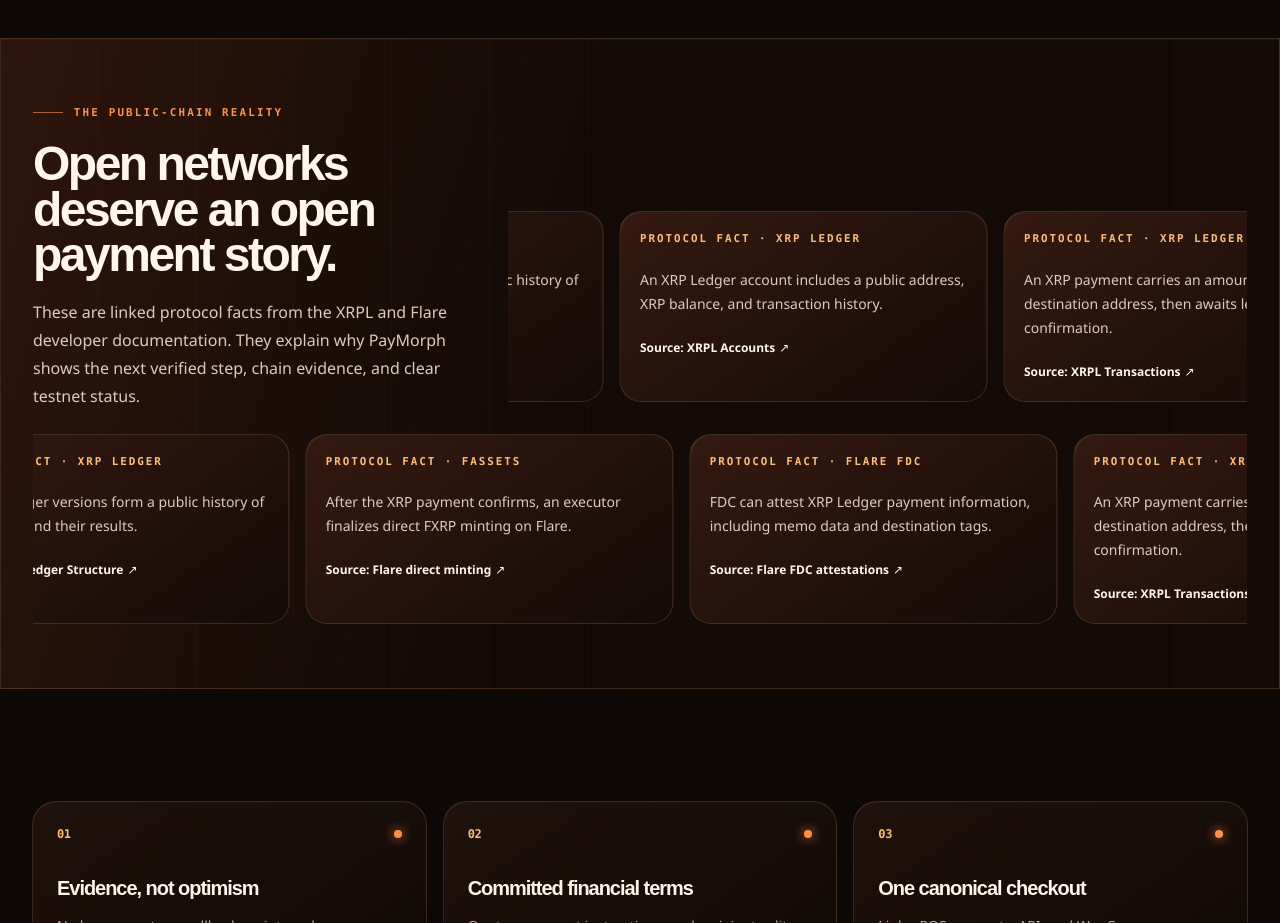
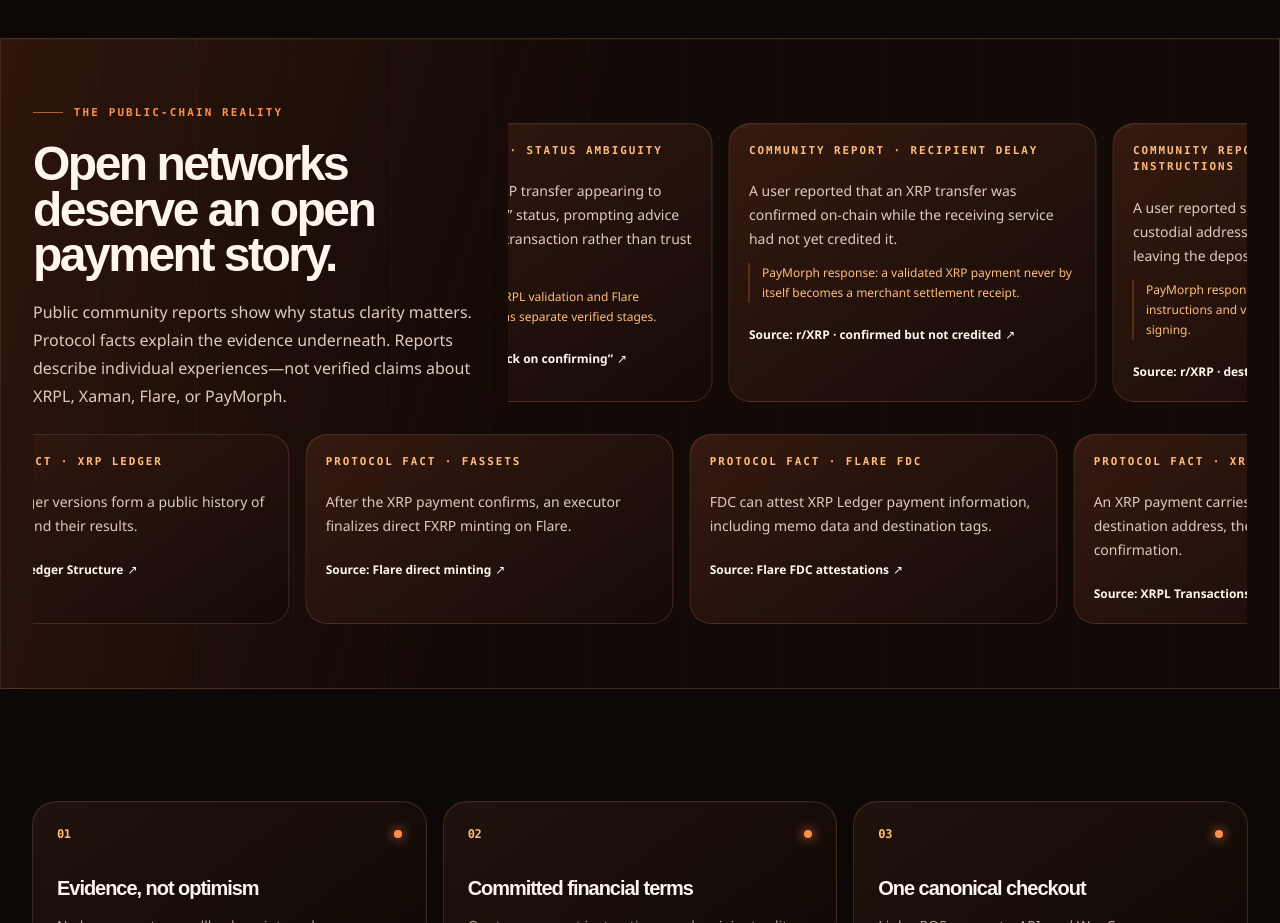
Before and after one commit to ayushsaklani-min/paymorph, a Next.js app in the folder apps/web/: page / in a window 1280 px wide. Shown: the part 1040-1963 px from the top of the page. Built offline with nearby package versions, Linux system fonts and the light colour scheme.

Commit message:
feat: add sourced payment friction reports

```diff
--- a/apps/web/src/app/page.tsx
+++ b/apps/web/src/app/page.tsx
@@ -7,36 +7,71 @@
   ['04', 'Settle on-chain', 'Decode PaymentSettled before publishing the receipt.'],
 ];
 
-const protocolFacts = [
+type StoryItem = {
+  source: string;
+  sourceHref: string;
+  context: string;
+  body: string;
+  response?: string;
+};
+
+const protocolFacts: StoryItem[] = [
   {
     source: 'XRPL Ledger Structure',
     sourceHref: 'https://xrpl.org/docs/concepts/ledgers/ledger-structure',
     context: 'Protocol fact · XRP Ledger',
-    fact: 'Validated ledger versions form a public history of transactions and their results.',
+    body: 'Validated ledger versions form a public history of transactions and their results.',
   },
   {
     source: 'XRPL Accounts',
     sourceHref: 'https://xrpl.org/docs/concepts/accounts',
     context: 'Protocol fact · XRP Ledger',
-    fact: 'An XRP Ledger account includes a public address, XRP balance, and transaction history.',
+    body: 'An XRP Ledger account includes a public address, XRP balance, and transaction history.',
   },
   {
     source: 'XRPL Transactions',
     sourceHref: 'https://xrpl.org/docs/introduction/transactions-and-requests',
     context: 'Protocol fact · XRP Ledger',
-    fact: 'An XRP payment carries an amount and a public destination address, then awaits ledger confirmation.',
+    body: 'An XRP payment carries an amount and a public destination address, then awaits ledger confirmation.',
   },
   {
     source: 'Flare FDC attestations',
     sourceHref: 'https://dev.flare.network/fdc/attestation-types',
     context: 'Protocol fact · Flare FDC',
-    fact: 'FDC can attest XRP Ledger payment information, including memo data and destination tags.',
+    body: 'FDC can attest XRP Ledger payment information, including memo data and destination tags.',
   },
   {
     source: 'Flare direct minting',
     sourceHref: 'https://dev.flare.network/fassets/developer-guides/fassets-direct-minting',
     context: 'Protocol fact · FAssets',
-    fact: 'After the XRP payment confirms, an executor finalizes direct FXRP minting on Flare.',
+    body: 'After the XRP payment confirms, an executor finalizes direct FXRP minting on Flare.',
+  },
+];
+
+const communityReports: StoryItem[] = [
+  {
+    source: 'r/XRP · “XRP stuck on confirming”',
+    sourceHref: 'https://www.reddit.com/r/XRP/comments/1d1611p/',
+    context: 'Community report · status ambiguity',
+    body: 'A user reported an XRP transfer appearing to remain in “confirming” status, prompting advice to inspect the ledger transaction rather than trust a wallet screen alone.',
+    response:
+      'PayMorph response: XRPL validation and Flare settlement are shown as separate verified stages.',
+  },
+  {
+    source: 'r/XRP · confirmed but not credited',
+    sourceHref: 'https://www.reddit.com/r/XRP/comments/1dnhs78/',
+    context: 'Community report · recipient delay',
+    body: 'A user reported that an XRP transfer was confirmed on-chain while the receiving service had not yet credited it.',
+    response:
+      'PayMorph response: a validated XRP payment never by itself becomes a merchant settlement receipt.',
+  },
+  {
+    source: 'r/XRP · destination-tag error',
+    sourceHref: 'https://www.reddit.com/r/XRP/comments/egd8xm/',
+    context: 'Community report · payment instructions',
+    body: 'A user reported sending XRP to the right custodial address with the wrong destination tag, leaving the deposit uncredited.',
+    response:
+      'PayMorph response: it commits exact payment instructions and validates their critical fields after signing.',
   },
 ];
 
@@ -185,20 +220,23 @@
                 Open networks deserve an open payment story.
               </h2>
               <p className="mt-5 max-w-md leading-7 text-[var(--muted-strong)]">
-                These are linked protocol facts from the XRPL and Flare developer documentation.
-                They explain why PayMorph shows the next verified step, chain evidence, and clear
-                testnet status.
+                Public community reports show why status clarity matters. Protocol facts explain the
+                evidence underneath. Reports describe individual experiences—not verified claims
+                about XRPL, Xaman, Flare, or PayMorph.
               </p>
             </div>
             <div
               className="relative min-w-0 overflow-hidden py-2"
-              aria-label="Public-chain protocol facts"
+              aria-label="Public community payment reports"
             >
-              <StoryRail facts={protocolFacts} />
+              <StoryRail items={communityReports} />
             </div>
           </div>
-          <div className="relative mt-4 min-w-0 overflow-hidden py-2">
-            <StoryRail facts={[...protocolFacts].reverse()} reverse />
+          <div
+            className="relative mt-4 min-w-0 overflow-hidden py-2"
+            aria-label="Public-chain protocol facts"
+          >
+            <StoryRail items={[...protocolFacts].reverse()} reverse />
           </div>
         </div>
       </section>
@@ -307,25 +345,30 @@
   );
 }
 
-function StoryRail({ facts, reverse = false }: { facts: typeof protocolFacts; reverse?: boolean }) {
-  const railFacts = [...facts, ...facts];
+function StoryRail({ items, reverse = false }: { items: StoryItem[]; reverse?: boolean }) {
+  const railItems = [...items, ...items];
   return (
     <div className="pm-story-rail" data-direction={reverse ? 'reverse' : undefined}>
-      {railFacts.map((fact, index) => (
+      {railItems.map((item, index) => (
         <article
-          aria-hidden={index >= facts.length}
+          aria-hidden={index >= items.length}
           className="pm-story-card"
-          key={`${fact.source}-${index}`}
+          key={`${item.source}-${index}`}
         >
-          <p className="pm-eyebrow text-[10px]">{fact.context}</p>
-          <p className="mt-5 text-sm leading-6 text-[var(--muted-strong)]">{fact.fact}</p>
+          <p className="pm-eyebrow text-[10px]">{item.context}</p>
+          <p className="mt-5 text-sm leading-6 text-[var(--muted-strong)]">{item.body}</p>
+          {item.response ? (
+            <p className="mt-3 border-l border-[var(--accent)]/40 pl-3 text-xs leading-5 text-[var(--accent-blue)]">
+              {item.response}
+            </p>
+          ) : null}
           <a
             className="mt-6 inline-flex items-center gap-1 text-xs font-semibold text-[var(--accent-blue)] transition hover:text-[var(--accent)]"
-            href={fact.sourceHref}
+            href={item.sourceHref}
             rel="noreferrer"
             target="_blank"
           >
-            Source: {fact.source} <span aria-hidden="true">↗</span>
+            Source: {item.source} <span aria-hidden="true">↗</span>
           </a>
         </article>
       ))}
```
Also changed, not shown: 2 other files (tests, documents, lock files or other folders).
